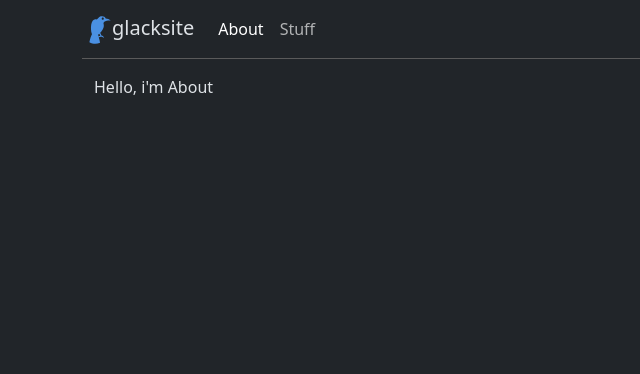
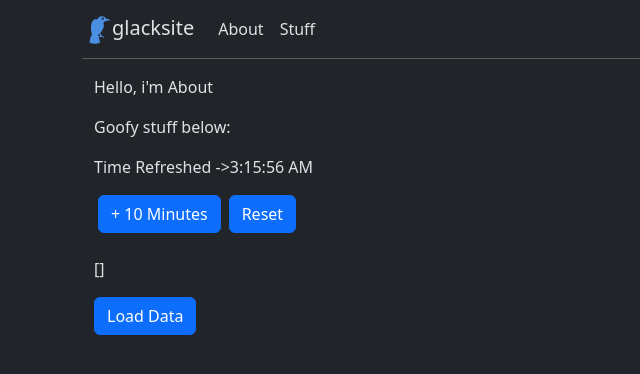
Before and after one commit to GlackPac/glacksite-react, a React (Create React App) app: page /glacksite/about in a window 1280 px wide. Shown: the top 374 px of the page, without its empty margins (0-640 px from the left). Built offline with nearby package versions, Linux system fonts and the light colour scheme.

Commit message:
fixed navbar and removed react-router-bootstrap, good.

```diff
--- a/package.json
+++ b/package.json
@@ -17,7 +17,6 @@
     "react-dom": "^18.2.0",
     "react-icons": "^4.11.0",
     "react-router": "^6.16.0",
-    "react-router-bootstrap": "^0.26.2",
     "react-router-dom": "^6.16.0",
     "react-scripts": "^5.0.1",
     "typescript": "^4.9.5",
--- a/src/App.tsx
+++ b/src/App.tsx
@@ -3,19 +3,19 @@ import { Routes, Route } from "react-router-dom";
 import About from "./pages/About";
 import Stuff from "./pages/Stuff";
 import Home from "./pages/Home";
+import { Container } from 'react-bootstrap';
 import GlackNavigation from "./components/GlackNavigation";
 import 'bootstrap/dist/css/bootstrap.min.css'
 
 function App() {
   return (
     <>
-        <GlackNavigation/>
+      <GlackNavigation />
         <Routes>
           <Route path="/" element={<Home />} />
           <Route path="/about" element={<About />} />
           <Route path="/stuff" element={<Stuff />} />
         </Routes>
-
     </>
   );
 }
--- a/src/components/GlackNavigation.tsx
+++ b/src/components/GlackNavigation.tsx
@@ -1,28 +1,19 @@
-import React from 'react';
-import Nav from 'react-bootstrap/Nav';
+import React, {useState} from 'react';
 import Navbar from 'react-bootstrap/Navbar';
 import { GiRaven } from 'react-icons/gi';
-import { LinkContainer} from 'react-router-bootstrap';
 import { Link } from "react-router-dom"
 
 function GlackNavigation() {
+
   return (
     <>
       <Navbar style={{borderBottom:'1px solid #5a5a5a'}}>
-          <Navbar.Brand>
-              <GiRaven size='1.5em' color='#4a90e2'/>
-              <Link to="/" style={{ textDecoration: 'none', color: '#dee2e6' }}>
-                glacksite
-              </Link>
-            </Navbar.Brand>
-          <Nav className="me-auto">
-            <LinkContainer to="/about">
-              <Nav.Link>About</Nav.Link>
-            </LinkContainer>
-            <LinkContainer to="/stuff">
-              <Nav.Link>Stuff</Nav.Link>
-            </LinkContainer>
-          </Nav>
+        <Navbar.Brand>
+          <GiRaven size='1.5em' color='#4a90e2'/>
+          <Link to="/" style={{ textDecoration: 'none', color: '#dee2e6' }}>glacksite</Link>
+        </Navbar.Brand>
+          <Link className="mx-2" to="/about" style={{ textDecoration: 'none', color: '#dee2e6' }}>About</Link>
+          <Link className="mx-2" to="/stuff" style={{ textDecoration: 'none', color: '#dee2e6' }}>Stuff</Link>
       </Navbar>
       <div className='pb-3'></div>
     </>
--- a/src/pages/About.tsx
+++ b/src/pages/About.tsx
@@ -1,10 +1,60 @@
-import React from 'react';
-import { Container } from 'react-bootstrap';
+import React, { useState } from 'react';
+import { Container, Button } from 'react-bootstrap';
+
+function addMinutes(date: Date, minutes:number) {
+    //we multiply minutes by 60000 is to convert minutes to milliseconds
+    return new Date(date.getTime() + minutes * 60000);
+};
+
+function Clock() {
+    const [time, setTime] = useState(new Date());
+
+    const handleClickPlusTen = () => {
+        setTime((previousTime) => addMinutes(previousTime, 10))
+    };
+
+    const handleClickReset = () => {
+        setTime(new Date());
+    }
+
+    return (
+      <div>
+        <p>Time Refreshed -{'>'}{time.toLocaleTimeString()}</p>
+        <Button onClick={handleClickPlusTen} className='mx-1'>+ 10 Minutes</Button>
+        <Button onClick={handleClickReset} className='mx-1'>Reset</Button>
+      </div>
+    );
+}
+
+function LoadingTest() {
+    const [loading, setLoading] = useState(false);
+    const [data, setData] = useState(Array<number>);
+    function loadData() {
+      setLoading(true);
+      setTimeout(() => {
+        setLoading(false);
+        setData([1, 2, 3, 4]);
+      }, 3000);
+    }
+
+    return (
+      <>
+        {loading && <p>Loading...</p>}
+        <p>{JSON.stringify(data, null, ' ')}</p>
+        <Button onClick={loadData}>Load Data</Button>
+      </>
+    );
+}
+
 
 const About = (props:any) => {
     return (
-        <Container fluid>
+        <Container>
             <p>Hello, i'm About</p>
+            <p>Goofy stuff below:</p>
+            <Clock/>
+            <br/>
+            <LoadingTest/>
         </Container>
     )
 }
--- a/src/pages/Home.tsx
+++ b/src/pages/Home.tsx
@@ -3,7 +3,7 @@ import { Container } from 'react-bootstrap';
 
 const Home = (props:any) => {
     return (
-        <Container fluid>
+        <Container>
             <p>Hello, i'm Home</p>
         </Container>
     )
--- a/src/pages/Stuff.tsx
+++ b/src/pages/Stuff.tsx
@@ -5,7 +5,7 @@ import ProjectsPage from "../components/ProjectsPage";
 
 const Stuff = (props:any) => {
     return (
-        <Container fluid>
+        <Container>
             <p>Hello, i'm Stuff</p>
             <ProjectsPage/>
         </Container>
```
Also changed, not shown: 1 other file (tests, documents, lock files or other folders).
